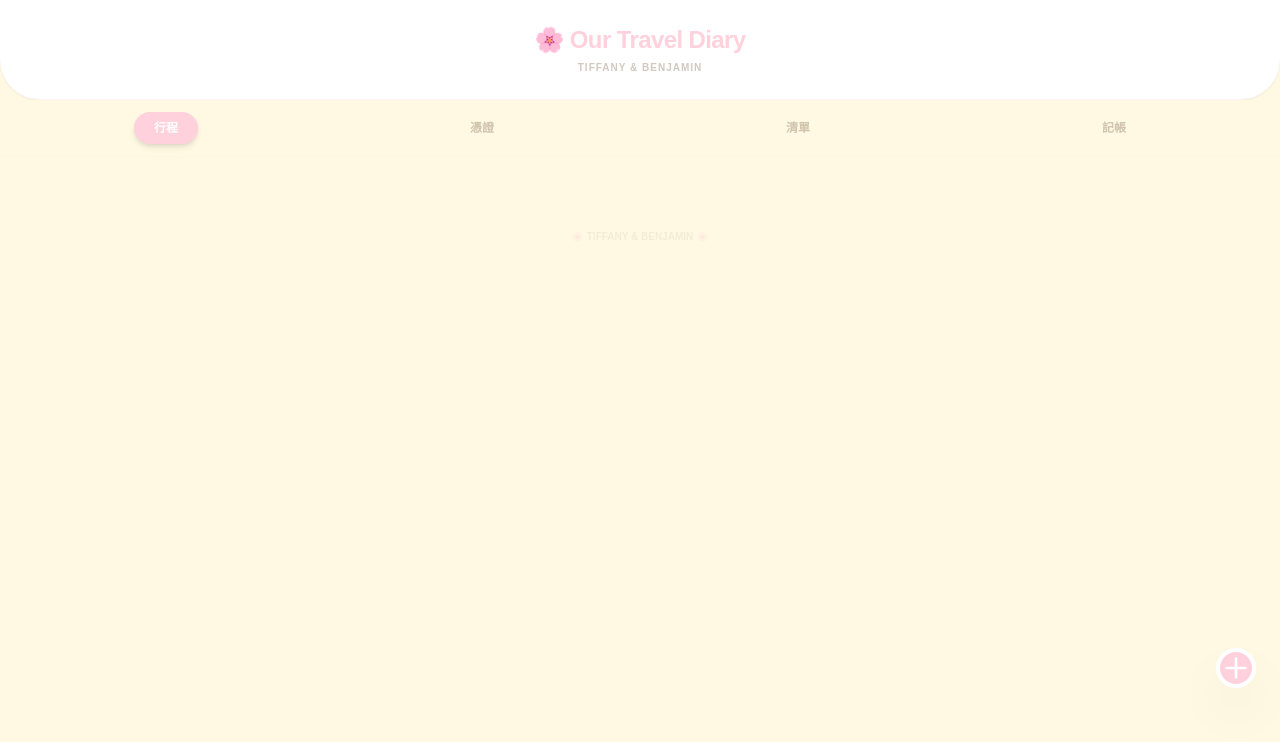
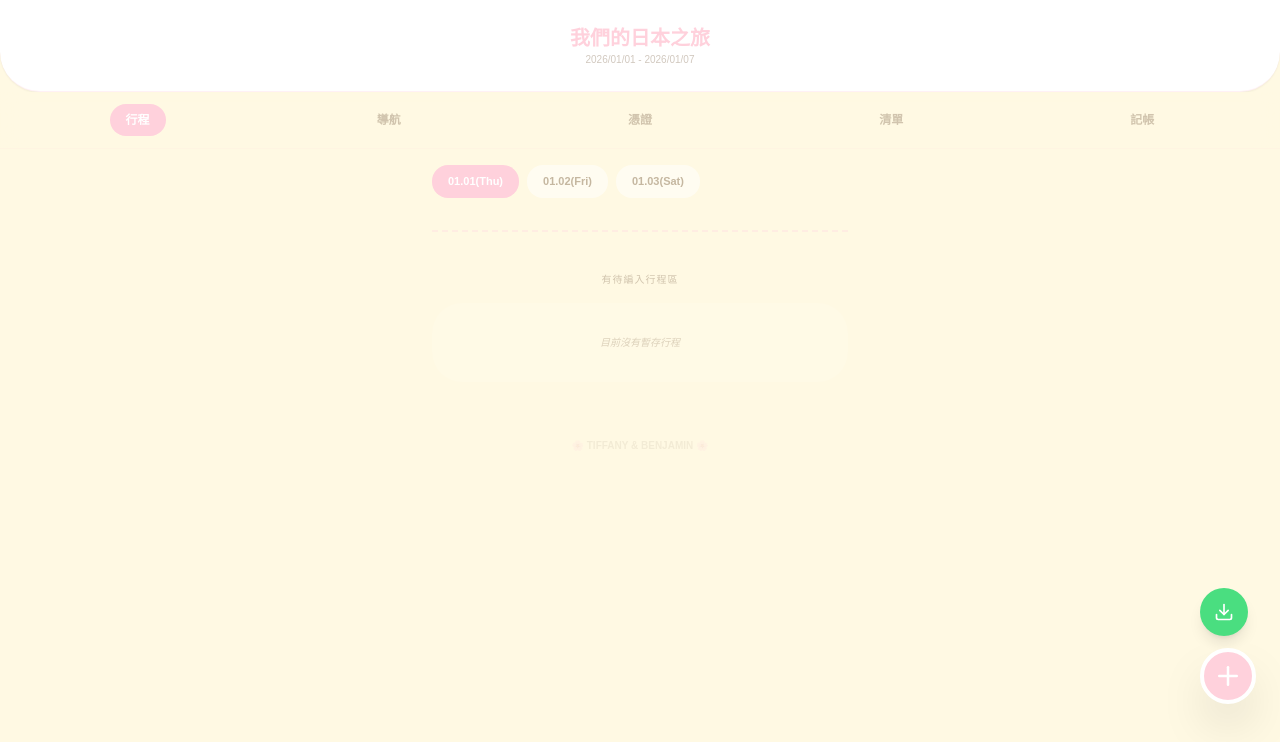
Before and after one commit to tiffanybphs/our-travel-notebook, a React (Vite) app: page / in a window 1280 px wide. Shown: the top 742 px of the page. Built offline with nearby package versions, Linux system fonts and the light colour scheme; the HTML template or start-up script is replaced by a standard one; a web font is replaced by a local one.

Commit message:
Update App.tsx

```diff
--- a/src/App.tsx
+++ b/src/App.tsx
@@ -1,49 +1,34 @@
-import React, { useState, useEffect } from 'react';
+import React, { useState, useEffect, useRef } from 'react';
 import { motion, AnimatePresence } from 'framer-motion';
 import {
   Plus, Clock, MapPin, ChevronDown, Trash2, Save,
   Navigation, ShoppingBag, PieChart, Ticket, CheckSquare,
-  Map, Car, Train, Bus, Footprints, Plane, Ship, Link2, Target, Camera
+  Train, Bus, Footprints, Plane, Ship, Link2, Target, Camera,
+  MoreVertical, Calendar, Globe, Download, Upload, Map as MapIcon
 } from 'lucide-react';
+import { calculateEndTime, calculateDuration, formatExcelData } from './utils';
 
 export default function App() {
   const [loading, setLoading] = useState(true);
   const [activeTab, setActiveTab] = useState('行程');
-  const [schedules, setSchedules] = useState<any[]>([]);
+  const [selectedDate, setSelectedDate] = useState('2026/01/01');
+  const [schedules, setSchedules] = useState<any[]>([]); // 已收編
+  const [backlog, setBacklog] = useState<any[]>([]); // 待編入行程區
   const [editingId, setEditingId] = useState<string | null>(null);
+  const [tripInfo, setTripInfo] = useState({ name: "我們的日本之旅", dates: "2026/01/01 - 2026/01/07" });
 
-  // 1. 初始化 Splash Screen
   useEffect(() => {
-    const timer = setTimeout(() => setLoading(false), 2500);
-    return () => clearTimeout(timer);
+    setTimeout(() => setLoading(false), 2500);
   }, []);
 
-  // 2. 自動時間運算邏輯 (24小時制)
-  const calculateEndTime = (dateStr: string, startTime: string, duration: string) => {
-    if (!startTime || !duration) return "";
-    try {
-      const [h, m] = startTime.split(':').map(Number);
-      const [dH, dM] = duration.split(':').map(Number);
-      let totalM = m + dM;
-      let totalH = h + dH + Math.floor(totalM / 60);
-      return `${dateStr} ${String(totalH % 24).padStart(2, '0')}:${String(totalM % 60).padStart(2, '0')}`;
-    } catch { return ""; }
-  };
+  const handleAddItem = () => {
+    const id = Date.now().toString();
+    const lastItem = schedules.filter(s => s.date === selectedDate).sort((a,b) => b.endTime.localeCompare(a.endTime))[0];
+    const startTime = lastItem ? lastItem.endTime.split(' ')[1] : "09:00";
 
-  // 3. 新增行程：自動抓取上一項的結束時間
-  const handleAdd = () => {
-    const id = Date.now().toString();
-    let start = "09:00";
-    let date = "2026/01/01";
-    if (schedules.length > 0) {
-      const last = schedules[0];
-      const parts = last.endTime.split(' ');
-      date = parts[0];
-      start = parts[1];
-    }
     const newItem = {
-      id, type: 'spot', title: '', date, startTime: start, duration: '01:00',
-      endTime: calculateEndTime(date, start, '01:00'),
+      id, type: 'spot', title: '', date: selectedDate, startTime, duration: '01:00',
+      endTime: calculateEndTime(selectedDate, startTime, '01:00'),
       location: '', category: '吃喝', area: '', photoId: '', target: '', remark: '', openTime: '', mapUrl: '',
       segments: []
     };
@@ -51,153 +36,138 @@ export default function App() {
     setEditingId(id);
   };
 
-  if (loading) {
-    return (
-      <div className="fixed inset-0 z-[9999] bg-[#FFF9E3]">
-        <img src="/splash.jpeg" className="w-full h-full object-cover" alt="Splash" />
-      </div>
-    );
-  }
+  if (loading) return <div className="fixed inset-0 z-[9999] bg-[#FFF9E3] flex items-center justify-center"><img src="/splash.jpeg" className="w-full h-full object-cover" /></div>;
 
   return (
-    <div className="min-h-screen bg-[#FFF9E3] font-maru text-[#8D775F] pb-32 overflow-x-hidden">
+    <div className="min-h-screen bg-[#FFF9E3] font-maru text-[#8D775F] pb-32">
       {/* Header */}
       <header className="bg-white p-6 rounded-b-[40px] shadow-sm text-center border-b border-[#FFD1DC]/30">
-        <h1 className="text-2xl font-bold text-[#FFD1DC] tracking-tight">🌸 Our Travel Diary</h1>
-        <div className="text-[10px] mt-1 opacity-40 font-bold uppercase tracking-widest">Tiffany & Benjamin</div>
+        <h1 className="text-xl font-bold text-[#FFD1DC]">{tripInfo.name}</h1>
+        <p className="text-[10px] opacity-40">{tripInfo.dates}</p>
       </header>
 
-      {/* 常駐置頂 Tabs */}
-      <div className="sticky top-0 z-40 bg-[#FFF9E3]/90 backdrop-blur-md px-2 py-3 flex justify-around border-b border-[#FFD1DC]/10">
-        {['行程', '憑證', '清單', '記帳'].map(tab => (
-          <button
-            key={tab} onClick={() => setActiveTab(tab)}
-            className={`px-5 py-2 text-xs font-bold rounded-full transition-all ${activeTab === tab ? 'bg-[#FFD1DC] text-white shadow-md' : 'opacity-40'}`}
-          >
-            {tab}
-          </button>
+      {/* 常駐 Tabs */}
+      <nav className="sticky top-0 z-40 bg-[#FFF9E3]/90 backdrop-blur-md flex justify-around p-3 border-b border-[#FFD1DC]/10">
+        {['行程', '導航', '憑證', '清單', '記帳'].map(t => (
+          <button key={t} onClick={() => setActiveTab(t)} className={`px-4 py-2 text-xs font-bold rounded-full transition-all ${activeTab === t ? 'bg-[#FFD1DC] text-white' : 'opacity-40'}`}>{t}</button>
+        ))}
+      </nav>
+
+      <main className="p-4 max-w-md mx-auto space-y-6">
+        {activeTab === '行程' && (
+          <>
+            {/* 日期選擇器 */}
+            <div className="flex gap-2 overflow-x-auto pb-2 scrollbar-hide">
+              {["01.01(Thu)", "01.02(Fri)", "01.03(Sat)"].map(d => (
+                <button key={d} onClick={() => setSelectedDate(`2026/${d.split('(')[0].replace('.','/')}`)} className={`flex-shrink-0 px-4 py-2 rounded-2xl text-[11px] font-bold ${selectedDate.includes(d.split('(')[0].replace('.','/')) ? 'bg-[#FFD1DC] text-white' : 'bg-white opacity-50'}`}>{d}</button>
               ))}
             </div>
 
-      <main className="p-4 max-w-md mx-auto space-y-4">
-        {activeTab === '行程' && schedules.map(item => (
-          <ScheduleCard
-            key={item.id} item={item} isEditing={editingId === item.id}
-            onToggle={() => setEditingId(editingId === item.id ? null : item.id)}
-            onUpdate={(upd: any) => {
-              const newItem = { ...item, ...upd };
-              if (upd.startTime || upd.duration || upd.date) {
-                newItem.endTime = calculateEndTime(newItem.date, newItem.startTime, newItem.duration);
-              }
-              setSchedules(schedules.map(s => s.id === item.id ? newItem : s));
-            }}
-            onDelete={() => setSchedules(schedules.filter(s => s.id !== item.id))}
-          />
+            {/* 行程卡片列表 */}
+            <div className="space-y-4">
+              {schedules.filter(s => s.date === selectedDate).map(item => (
+                <ScheduleCard key={item.id} item={item} isEditing={editingId === item.id} onToggle={() => setEditingId(editingId === item.id ? null : item.id)} onUpdate={(upd: any) => setSchedules(schedules.map(s => s.id === item.id ? {...s, ...upd} : s))} onDelete={() => setSchedules(schedules.filter(s => s.id !== item.id))} />
               ))}
+            </div>
+
+            {/* 待編入行程區 */}
+            <div className="pt-10 border-t-2 border-dashed border-[#FFD1DC]/30">
+              <h4 className="text-center text-[10px] opacity-40 mb-4 tracking-widest uppercase">有待編入行程區</h4>
+              {backlog.map(item => <ScheduleCard key={item.id} item={item} />)}
+              {backlog.length === 0 && <div className="text-center py-8 bg-white/30 rounded-[30px] text-[10px] italic opacity-30">目前沒有暫存行程</div>}
+            </div>
+          </>
+        )}
       </main>
 
-      {/* Floating Plus Button */}
-      <button onClick={handleAdd} className="fixed bottom-28 right-6 w-15 h-15 bg-[#FFD1DC] text-white rounded-full shadow-2xl flex items-center justify-center z-50 border-4 border-white active:scale-90 transition-all">
-        <Plus size={32} />
-      </button>
+      {/* Floating Save & Add */}
+      <div className="fixed bottom-24 right-6 flex flex-col gap-3 z-50">
+        <button onClick={() => formatExcelData(schedules)} className="w-12 h-12 bg-green-400 text-white rounded-full shadow-lg flex items-center justify-center"><Download size={20}/></button>
+        <button onClick={handleAddItem} className="w-14 h-14 bg-[#FFD1DC] text-white rounded-full shadow-2xl flex items-center justify-center border-4 border-white"><Plus size={30} /></button>
+      </div>
 
-      {/* Safety Render */}
       <div className="text-center py-10 opacity-10 text-[10px] font-bold">🌸 TIFFANY & BENJAMIN 🌸</div>
     </div>
   );
 }
 
-// --- 專業行程卡片組件 ---
+// --- 卡片組件 ---
 function ScheduleCard({ item, isEditing, onToggle, onUpdate, onDelete }: any) {
   const isTransport = item.type === 'transport';
 
   return (
-    <div className={`bg-white rounded-[35px] shadow-sm border-2 transition-all ${isEditing ? 'border-[#FFD1DC] scale-[1.02]' : 'border-transparent'}`}>
-      <div className="p-6 cursor-pointer" onClick={onToggle}>
-        <div className="flex justify-between items-start">
-          <div className="space-y-1">
-            <div className="flex items-center gap-2 text-[#FFD1DC]">
-              <Clock size={14} />
-              <span className="text-[11px] font-bold tracking-tighter">{item.startTime} - {item.endTime.split(' ')[1]}</span>
+    <div className={`bg-white rounded-[30px] shadow-sm border-2 overflow-hidden transition-all ${isEditing ? 'border-[#FFD1DC]' : 'border-transparent'}`}>
+      <div className="p-5 cursor-pointer flex justify-between items-center" onClick={onToggle}>
+        <div className="flex items-center gap-3">
+          <div className="text-[10px] font-black text-[#FFD1DC]">{item.startTime}</div>
+          <h3 className="font-bold">{item.title || (isTransport ? `${item.startLoc} ➜ ${item.endLoc}` : "新行程")}</h3>
         </div>
-            <h3 className="text-lg font-bold leading-tight">{item.title || (isTransport ? `${item.startLoc} ➜ ${item.endLoc}` : "新行程")}</h3>
-          </div>
-          <ChevronDown size={20} className={`text-[#FFD1DC] transition-transform ${isEditing ? 'rotate-180' : ''}`} />
-        </div>
+        <ChevronDown size={18} className={`text-[#FFD1DC] transition-transform ${isEditing ? 'rotate-180' : ''}`} />
       </div>
 
       <AnimatePresence>
         {isEditing && (
-          <motion.div initial={{ height: 0 }} animate={{ height: 'auto' }} exit={{ height: 0 }} className="bg-[#FFF9E3]/30 overflow-hidden">
-            <div className="p-6 pt-0 space-y-4">
-              <div className="flex gap-2 p-1 bg-white rounded-2xl shadow-inner border border-[#FFD1DC]/20">
-                <button onClick={() => onUpdate({type: 'spot'})} className={`flex-1 py-2 text-[10px] rounded-xl font-bold transition-all ${!isTransport ? 'bg-[#FFD1DC] text-white' : 'opacity-30'}`}>景點活動</button>
-                <button onClick={() => onUpdate({type: 'transport'})} className={`flex-1 py-2 text-[10px] rounded-xl font-bold transition-all ${isTransport ? 'bg-blue-400 text-white' : 'opacity-30'}`}>交通工具</button>
+          <motion.div initial={{ height: 0 }} animate={{ height: 'auto' }} exit={{ height: 0 }} className="bg-[#FFF9E3]/30 p-5 space-y-4">
+            <div className="flex bg-white p-1 rounded-xl shadow-inner border border-[#FFD1DC]/20">
+              <button onClick={() => onUpdate({type:'spot'})} className={`flex-1 py-2 text-[10px] font-bold rounded-lg ${item.type === 'spot' ? 'bg-[#FFD1DC] text-white' : 'opacity-30'}`}>景點活動</button>
+              <button onClick={() => onUpdate({type:'transport'})} className={`flex-1 py-2 text-[10px] font-bold rounded-lg ${item.type === 'transport' ? 'bg-blue-400 text-white' : 'opacity-30'}`}>交通</button>
             </div>
 
-              {!isTransport ? (
-                <div className="space-y-3">
-                  <input placeholder="行程名稱*" className="in-box font-bold text-base" value={item.title} onChange={e => onUpdate({title: e.target.value})} />
+            {item.type === 'spot' ? (
+              /* 12 欄位實作 */
+              <div className="grid grid-cols-1 gap-3">
+                <input placeholder="行程名稱*" className="in-f font-bold" value={item.title} onChange={e => onUpdate({title: e.target.value})} />
                 <div className="grid grid-cols-2 gap-2">
-                    <div className="in-box"><label className="label-t">日期</label><input type="date" value={item.date} className="w-full bg-transparent outline-none" onChange={e => onUpdate({date: e.target.value})}/></div>
-                    <div className="in-box"><label className="label-t">開始時間</label><input type="time" value={item.startTime} className="w-full bg-transparent outline-none" onChange={e => onUpdate({startTime: e.target.value})}/></div>
+                  <div className="in-f"><label className="lb">開始時間</label><input type="time" value={item.startTime} onChange={e => onUpdate({startTime: e.target.value, endTime: calculateEndTime(item.date, e.target.value, item.duration)})} /></div>
+                  <div className="in-f"><label className="lb">時長 (hh:mm)</label><input value={item.duration} onChange={e => onUpdate({duration: e.target.value, endTime: calculateEndTime(item.date, item.startTime, e.target.value)})} /></div>
                 </div>
-                  <div className="flex items-center gap-3 bg-white p-4 rounded-2xl border border-[#FFD1DC]/20 shadow-sm">
-                    <div className="flex-1"><label className="label-t">預計時長 (hh:mm)</label><input placeholder="01:00" className="w-full font-bold outline-none" value={item.duration} onChange={e => onUpdate({duration: e.target.value})} /></div>
-                    <div className="w-[1px] h-10 bg-[#FFD1DC]/30"></div>
-                    <div className="flex-1"><label className="label-t text-[#FFD1DC]">🏁 完結時間</label><div className="font-bold text-[#FFD1DC] text-lg">{item.endTime.split(' ')[1]}</div></div>
-                  </div>
+                <div className="in-f bg-pink-50/50"><label className="lb text-[#FFD1DC]">完結時間 (自動更新)</label><div className="text-xs font-bold">{item.endTime}</div></div>
                 <div className="grid grid-cols-2 gap-2">
-                    <div className="in-box"><label className="label-t">區域/商圈</label><input className="w-full bg-transparent outline-none" value={item.area} onChange={e => onUpdate({area: e.target.value})} /></div>
-                    <div className="in-box"><label className="label-t">類別</label>
-                      <select className="w-full bg-transparent outline-none" value={item.category} onChange={e => onUpdate({category: e.target.value})}>
+                  <input placeholder="區域/商圈" className="in-f" value={item.area} />
+                  <select className="in-f" value={item.category} onChange={e => onUpdate({category: e.target.value})}>
                     {['吃喝','購物','精品','景點活動','拍照錄影','集合地點','備註'].map(c => <option key={c}>{c}</option>)}
                   </select>
                 </div>
+                <div className="grid grid-cols-2 gap-2">
+                  <input placeholder="照片編號" className="in-f" />
+                  <input placeholder="目標" className="in-f" />
                 </div>
-                  <div className="in-box"><label className="label-t flex gap-1"><Camera size={10}/> 照片參考編號 / <Target size={10}/> 目標</label>
-                    <div className="flex gap-2"><input placeholder="編號" className="w-1/3 border-r" value={item.photoId} onChange={e => onUpdate({photoId: e.target.value})} /><input placeholder="例如：買到限量版" className="w-2/3" value={item.target} onChange={e => onUpdate({target: e.target.value})} /></div>
-                  </div>
-                  <div className="in-box"><label className="label-t flex gap-1"><MapPin size={10}/> Google Map 網址</label><input className="w-full bg-transparent outline-none text-blue-400 text-[10px]" value={item.mapUrl} onChange={e => onUpdate({mapUrl: e.target.value})} /></div>
+                <input placeholder="Google Map 網址" className="in-f text-[10px]" value={item.mapUrl} />
+                <textarea placeholder="備註" className="in-f h-20 text-xs" />
               </div>
             ) : (
-                <div className="space-y-3">
-                   <div className="flex gap-2 items-center bg-blue-50/50 p-4 rounded-3xl">
-                    <input placeholder="起始地" className="w-full bg-transparent font-bold text-center" value={item.startLoc} onChange={e => onUpdate({startLoc: e.target.value})} />
+              /* 交通多段格式 */
+              <div className="space-y-4">
+                <div className="flex gap-2 items-center bg-blue-50/50 p-3 rounded-2xl">
+                  <input placeholder="起始" className="w-full text-center font-bold bg-transparent" value={item.startLoc} />
                   <span className="text-blue-300">➜</span>
-                    <input placeholder="目的地" className="w-full bg-transparent font-bold text-center" value={item.endLoc} onChange={e => onUpdate({endLoc: e.target.value})} />
+                  <input placeholder="終點" className="w-full text-center font-bold bg-transparent" value={item.endLoc} />
                 </div>
-                  {/* 多段交通設計 */}
-                  <div className="pl-4 border-l-2 border-blue-100 space-y-4">
+                <div className="pl-4 border-l-2 border-blue-200 space-y-4">
                   {item.segments?.map((seg: any, idx: number) => (
-                      <div key={idx} className="bg-white p-4 rounded-3xl shadow-sm space-y-2 relative border border-blue-50">
-                        <div className="flex justify-between items-center"><span className="text-[10px] font-bold text-blue-400"># 階段 {idx+1}</span><button onClick={() => onUpdate({segments: item.segments.filter((_:any,i:any)=>i!==idx)})}><Trash2 size={12} className="text-red-300"/></button></div>
-                        <select className="w-full text-xs font-bold text-blue-600 bg-blue-50 p-2 rounded-xl border-none outline-none">
-                          <option>地鐵</option><option>步行</option><option>巴士</option><option>飛機</option>
+                    <div key={idx} className="bg-white p-4 rounded-2xl shadow-sm space-y-2 border border-blue-50 relative">
+                      <select className="text-[10px] font-bold text-blue-500 bg-blue-50 px-2 py-1 rounded-lg outline-none border-none">
+                        <option>地鐵</option><option>步行</option><option>巴士</option>
                       </select>
-                        <div className="grid grid-cols-2 gap-2 text-[10px]">
-                          <input placeholder="上車點" className="bg-gray-50 p-2 rounded-lg" value={seg.from} onChange={e => { const newS = [...item.segments]; newS[idx].from = e.target.value; onUpdate({segments: newS}); }} />
-                          <input placeholder="下車點" className="bg-gray-50 p-2 rounded-lg" value={seg.to} onChange={e => { const newS = [...item.segments]; newS[idx].to = e.target.value; onUpdate({segments: newS}); }} />
+                      <input placeholder="路線名稱 (方向)" className="w-full text-[10px] outline-none" />
+                      <div className="flex gap-2 text-[10px]">
+                        <input placeholder="上車站" className="flex-1 bg-gray-50 p-2 rounded-lg" />
+                        <input placeholder="下車站" className="flex-1 bg-gray-50 p-2 rounded-lg" />
                       </div>
                     </div>
                   ))}
-                    <button onClick={() => onUpdate({segments: [...(item.segments||[]), {mode:'地鐵', from:'', to:''}]})} className="w-full py-3 border-2 border-dashed border-blue-100 rounded-2xl text-blue-300 text-[10px] font-bold">+ 增加一段轉乘節點</button>
+                  <button onClick={() => onUpdate({segments: [...(item.segments||[]), {id: Date.now()}]})} className="w-full py-2 border-2 border-dashed border-blue-100 rounded-xl text-blue-300 text-[10px] font-bold">+ 增加分段描述</button>
                 </div>
               </div>
             )}
 
             <div className="flex gap-2 pt-4">
-                <button className="flex-1 bg-[#8D775F] text-white py-4 rounded-full font-bold shadow-lg flex items-center justify-center gap-2 active:scale-95 transition-all"><Save size={18}/> 保存變更</button>
-                <button onClick={onDelete} className="w-14 bg-red-50 text-red-400 rounded-full flex items-center justify-center border border-red-100 active:scale-90"><Trash2 size={18}/></button>
-              </div>
+              <button className="flex-1 bg-[#8D775F] text-white py-3 rounded-full font-bold shadow-lg flex items-center justify-center gap-2"><Save size={16}/> Save</button>
+              <button onClick={onDelete} className="w-12 bg-red-50 text-red-400 rounded-full flex items-center justify-center border border-red-100"><Trash2 size={16}/></button>
             </div>
           </motion.div>
         )}
       </AnimatePresence>
-      <style>{`
-        .in-box { background: white; padding: 10px 15px; border-radius: 20px; border: 1px solid #FFD1DC40; }
-        .label-t { display: block; font-size: 9px; font-weight: 900; opacity: 0.3; margin-bottom: 2px; text-transform: uppercase; }
-      `}</style>
     </div>
   );
 }
```
Lines whose indentation alone changed are shown as unchanged.
